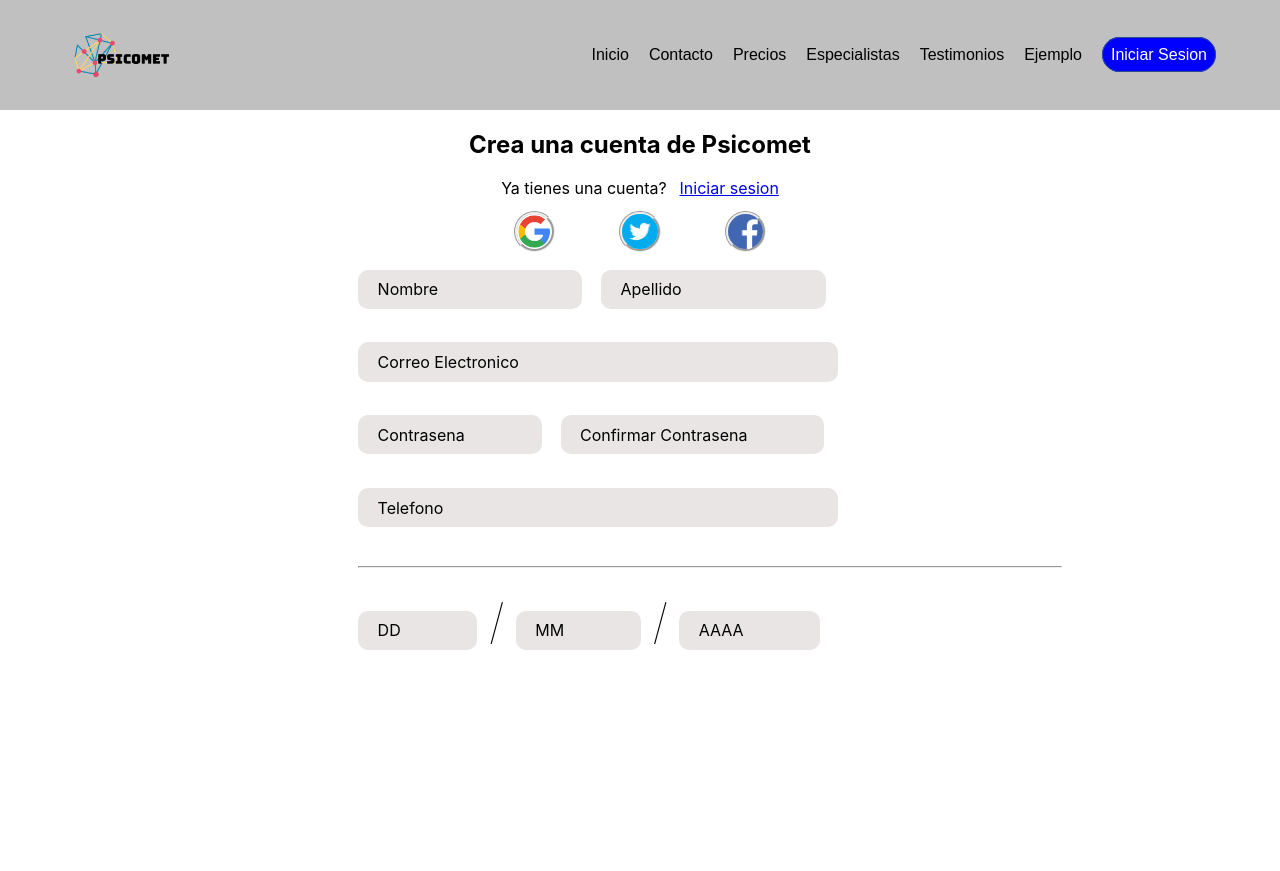
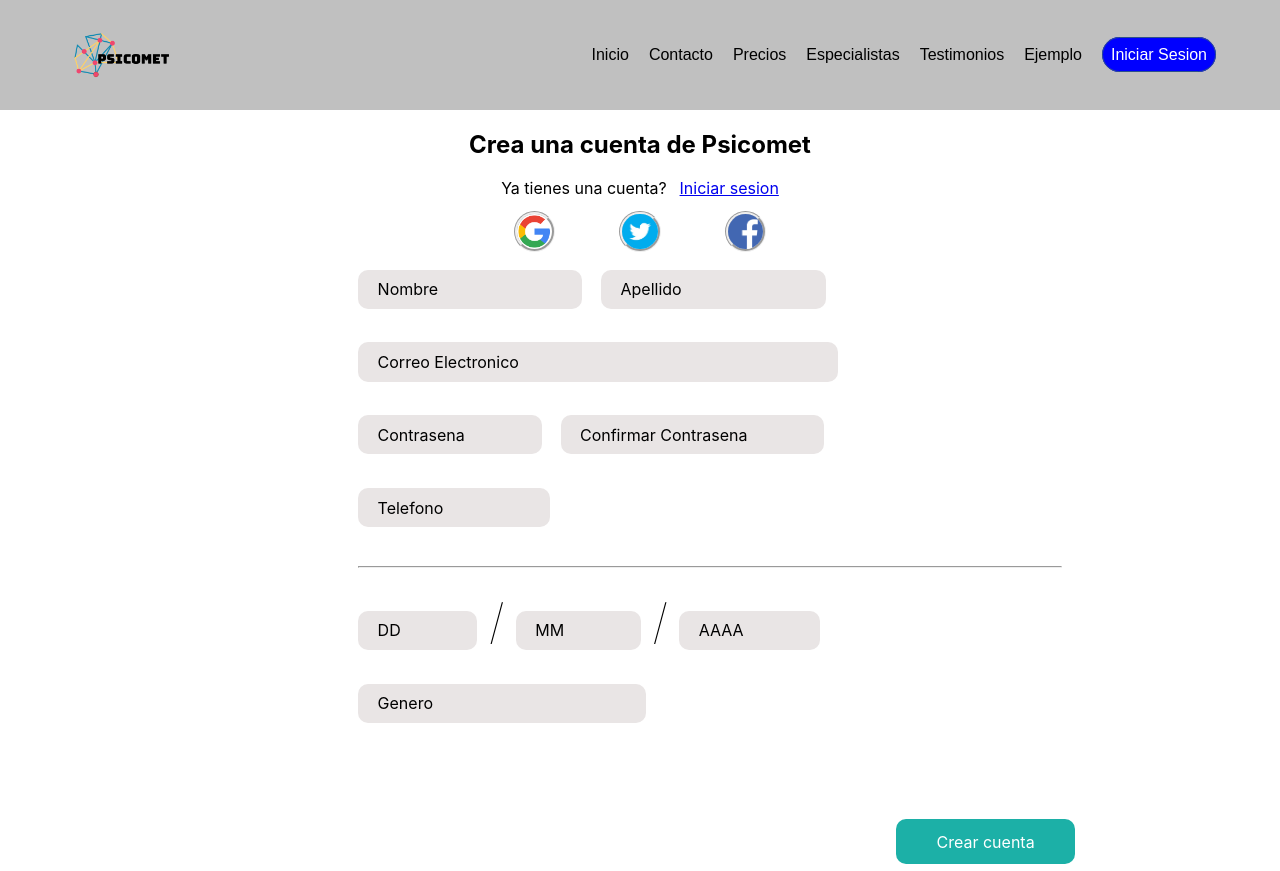
Before and after one commit to Ulises-Fermin/psicomet, a React (Create React App) app: page /CreateAccount in a window 1280 px wide. Before the commit the page ends 800 px from the top, so only its background shows below. Built offline with nearby package versions, Linux system fonts and the light colour scheme.

Commit message:
Finalizacion de interfaz de crear cuenta

```diff
--- a/src/Pages/CreateAccount/CreateAccount.jsx
+++ b/src/Pages/CreateAccount/CreateAccount.jsx
@@ -53,9 +53,14 @@ function CreateAccount(){
                     <p class={styles.slash}>/</p>
                     <p id={styles.year}>AAAA</p>
                 </div>
+                <div id={styles.File6}>
+                    <p id={styles.gender}>Genero</p>
 
+                </div>
 
             </div>
+
+            <p id={styles.register}>Crear cuenta</p>
 
         </div>
 
--- a/src/Pages/CreateAccount/CreateAccount.module.css
+++ b/src/Pages/CreateAccount/CreateAccount.module.css
@@ -60,6 +60,11 @@ h2{
 #File5{
     display: flex;
     margin-top: 4%;
+    margin-bottom: 3%;
+}
+
+#File6{
+    margin-bottom: 10%;
 }
 
 #name{
@@ -137,7 +142,7 @@ h2{
     padding-bottom: 1%;
     border-radius: 10px;
     margin-right: 1%;
-    max-width: 40%;
+    max-width: 10%;
 }
 
 #line{
@@ -193,3 +198,30 @@ h2{
     padding-bottom: 0%;
     font-weight: 10;
 }
+
+#gender{
+    margin-left: 4%;
+    margin-right:4%;
+    color: black;
+    background-color: #E9E5E5;
+    padding-right: 8.0%;
+    padding-left: 2%;
+    padding-top: 1%;
+    padding-bottom: 1%;
+    border-radius: 10px;
+    margin-right: 1%;
+    max-width: 20%;
+}
+
+#register{
+    margin-left: 70%;
+    color: white;
+    background-color: #1CB0A7;
+    padding-right: 2%;
+    padding-left: 2%;
+    padding-top: 1%;
+    padding-bottom: 1%;
+    border-radius: 10px;
+    max-width: 10%;
+    text-align: center;
+}
```
